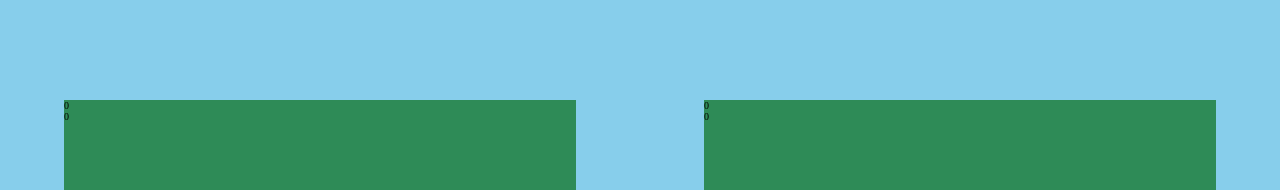
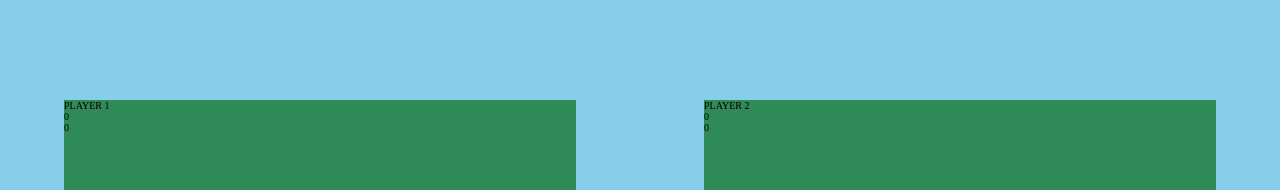
Before and after one commit to miriyan19425/game-pig, a React (Vite) app: page / in a window 1280 px wide. Shown: the top 190 px of the page. Built offline with nearby package versions, Linux system fonts and the light colour scheme.

Commit message:
Update App.jsx

```diff
--- a/src/App.jsx
+++ b/src/App.jsx
@@ -4,8 +4,8 @@ function App() {
 
   return  (
     <main>
-      <GameBoard />
-      <GameBoard />
+      <GameBoard playerName='PLAYER 1' />
+      <GameBoard playerName='PLAYER 2' />
     </main>
   );
 }
```
